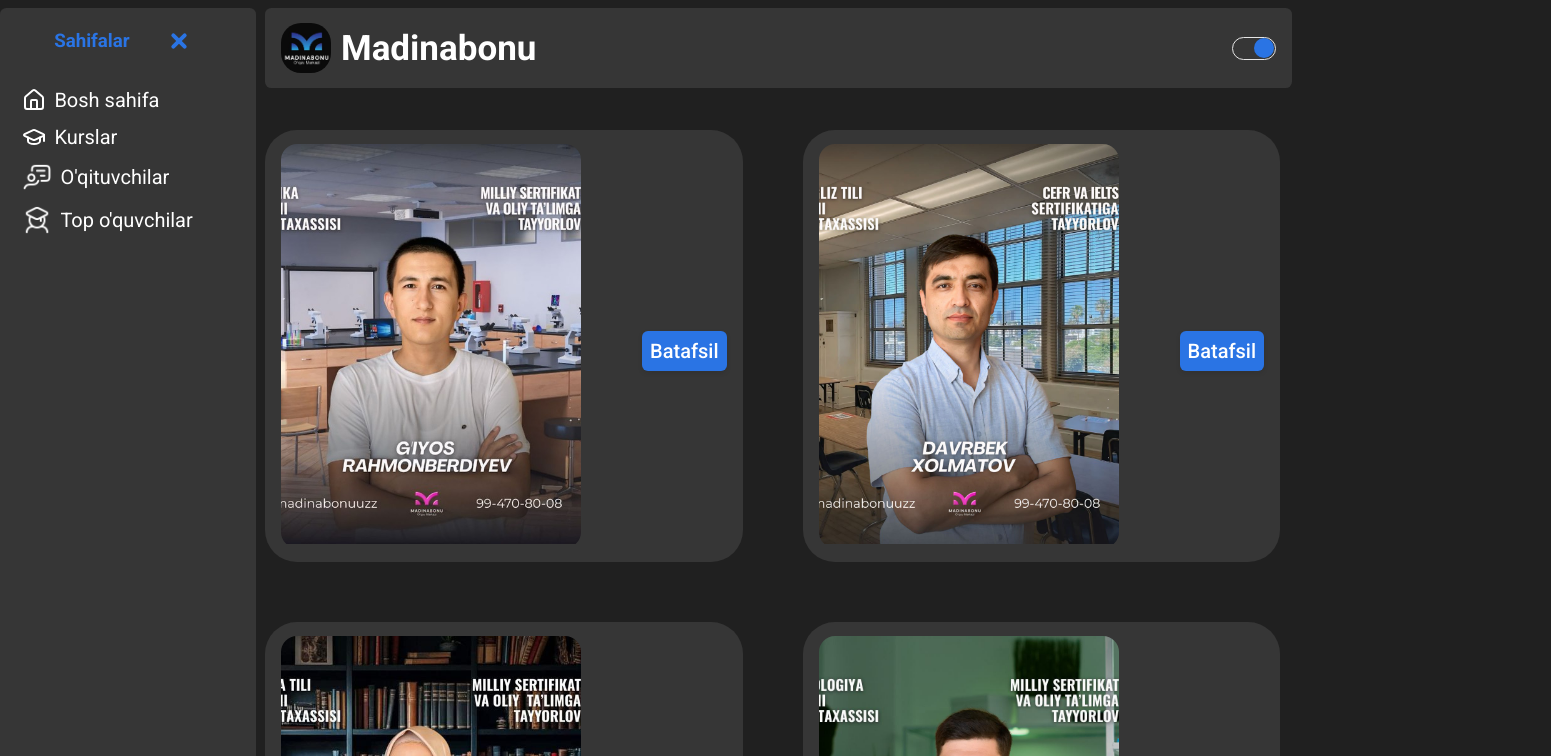
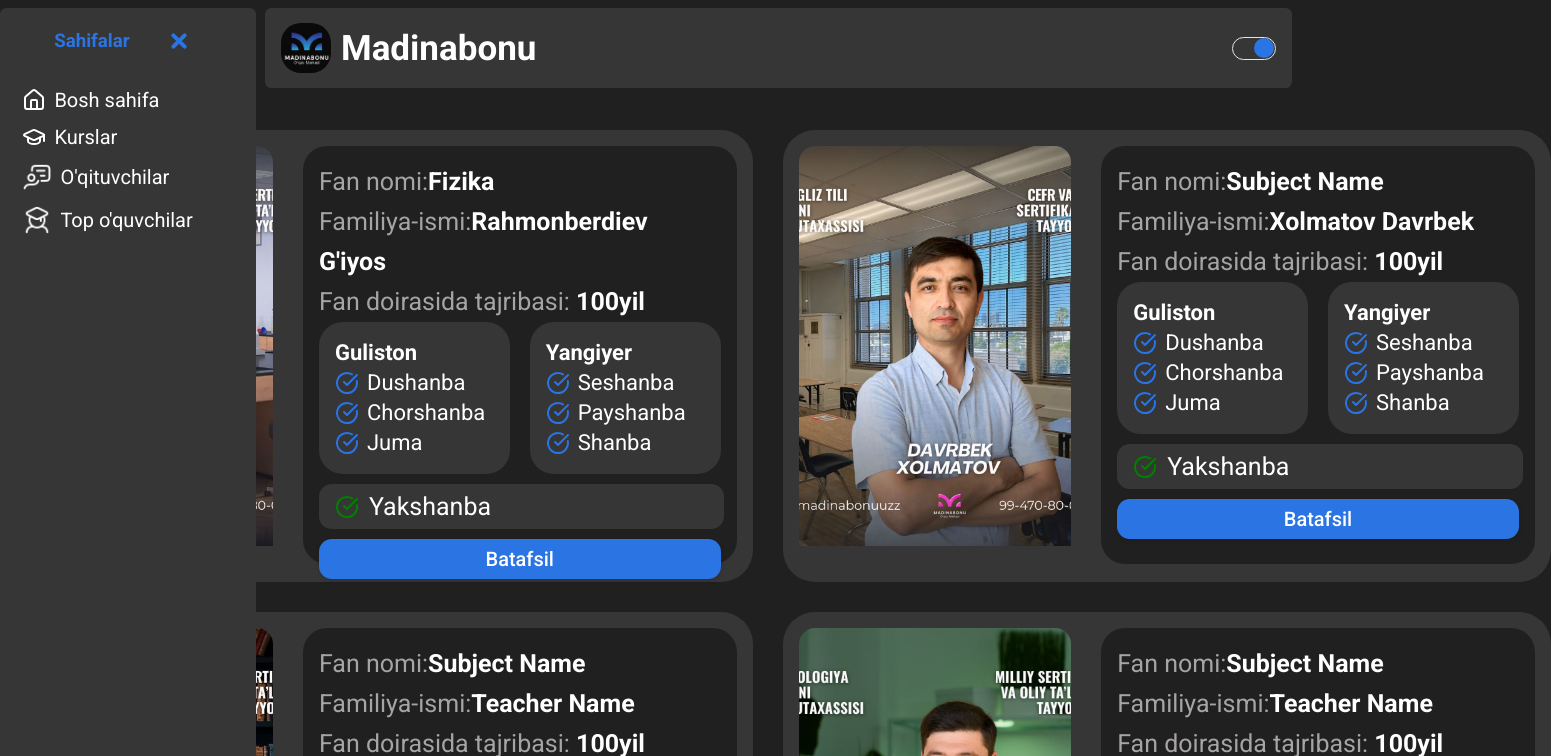
Before and after one commit to MuhammadBek1997/madinabonu-platform, a React (Vite) app: page /teachers in a window 1280 px wide. Shown: the top 756 px of the page, 1551 px wide, since content can reach past the window. Built offline with nearby package versions, Linux system fonts and the light colour scheme.

Commit message:
cardlar stil berildi

```diff
--- a/src/App.css
+++ b/src/App.css
@@ -14,14 +14,16 @@
   --text-cont: #cac7c7bf;
   --toggle-color: #2a74e4;
   --toggle-cont-color:#E5E5E5;
+  --info:rgb(167, 164, 164);
 }
 [data-theme="dark"] {
   --text: #111827;
   --bg-cont: #ffffff;
   --nav-said:#DFDFDF;
   --text-cont: #423e3ebf;
-  --toggle-color:#ca11ca ;
+  --toggle-color:#e966e9 ;
   --toggle-cont-color:#1F1F1F;
+  --info:rgb(99, 95, 95);
 
 }
 
--- a/src/Context.jsx
+++ b/src/Context.jsx
@@ -46,24 +46,24 @@
             img: "/images/fotoTeacher.png",
             name: "Rahmonberdiev G'iyos",
             subject: "Fizika",
-            courses: "Kurs davomiyligi: 12soat",
-            achievements: " Yutuqlar: Hali mavjud emas",
-            GroupPhotos: "Guruh rasmlar: Mavjud emas",
-            WorkExperience: " Ish tajribasi: 100yil",
-            students: "O'quvchilar soni: Fitfilyonta",
+            courses: " 12soat",
+            achievements: "  Hali mavjud emas",
+            GroupPhotos: " Mavjud emas",
+            WorkExperience: "  100yil",
+            students: " Fitfilyonta",
             AboutTeacher: "Dedicated educator committed to student success. Helped [Number] students achieve their goals through innovative teaching methods."
         },
 
         {
             id: 2,
             img: "/images/davrbekU.png",
-            name: "Teacher Name",
+            name: "Xolmatov Davrbek",
             subject: "Subject Name",
-            courses: "Kurs davomiyligi: 12soat",
-            achievements: " Yutuqlar: Hali mavjud emas",
-            GroupPhotos: "Guruh rasmlar: Mavjud emas",
-            WorkExperience: " Ish tajribasi: 100yil",
-            students: "O'quvchilar soni: Fitfilyonta",
+            courses: " 12soat",
+            achievements: "  Hali mavjud emas",
+            GroupPhotos: " Mavjud emas",
+            WorkExperience: "  100yil",
+            students: " Fitfilyonta",
             AboutTeacher: "Dedicated educator committed to student success. Helped [Number] students achieve their goals through innovative teaching methods."
         },
         {
@@ -71,154 +71,167 @@
             img: "/images/foto1.png",
             name: "Teacher Name",
             subject: "Subject Name",
-            courses: "Kurs davomiyligi: 12soat",
-            achievements: " Yutuqlar: Hali mavjud emas",
-            GroupPhotos: "Guruh rasmlar: Mavjud emas",
-            WorkExperience: " Ish tajribasi: 100yil",
-            students: "O'quvchilar soni: Fitfilyonta",
+            courses: " 12soat",
+            achievements: "  Hali mavjud emas",
+            GroupPhotos: " Mavjud emas",
+            WorkExperience: "  100yil",
+            students: " Fitfilyonta",
             AboutTeacher: "Dedicated educator committed to student success. Helped [Number] students achieve their goals through innovative teaching methods."
         },
         {
+            id:4,
             img: "/images/foto2.png",
             name: "Teacher Name",
             subject: "Subject Name",
-            courses: "Kurs davomiyligi: 12soat",
-            achievements: " Yutuqlar: Hali mavjud emas",
-            GroupPhotos: "Guruh rasmlar: Mavjud emas",
-            WorkExperience: " Ish tajribasi: 100yil",
-            students: "O'quvchilar soni: Fitfilyonta",
+            courses: " 12soat",
+            achievements: "  Hali mavjud emas",
+            GroupPhotos: " Mavjud emas",
+            WorkExperience: "  100yil",
+            students: " Fitfilyonta",
             AboutTeacher: "Dedicated educator committed to student success. Helped [Number] students achieve their goals through innovative teaching methods."
         },
         {
+            id:5,
             img: "/images/foto3.png",
             name: "Teacher Name",
             subject: "Subject Name",
-            courses: "Kurs davomiyligi: 12soat",
-            achievements: " Yutuqlar: Hali mavjud emas",
-            GroupPhotos: "Guruh rasmlar: Mavjud emas",
-            WorkExperience: " Ish tajribasi: 100yil",
-            students: "O'quvchilar soni: Fitfilyonta",
+            courses: " 12soat",
+            achievements: "  Hali mavjud emas",
+            GroupPhotos: " Mavjud emas",
+            WorkExperience: "  100yil",
+            students: " Fitfilyonta",
             AboutTeacher: "Dedicated educator committed to student success. Helped [Number] students achieve their goals through innovative teaching methods."
         },
         {
+            id:6,
             img: "/images/foto4.png",
             name: "Teacher Name",
             subject: "Subject Name",
-            courses: "Kurs davomiyligi: 12soat",
-            achievements: " Yutuqlar: Hali mavjud emas",
-            GroupPhotos: "Guruh rasmlar: Mavjud emas",
-            WorkExperience: " Ish tajribasi: 100yil",
-            students: "O'quvchilar soni: Fitfilyonta",
+            courses: " 12soat",
+            achievements: "  Hali mavjud emas",
+            GroupPhotos: " Mavjud emas",
+            WorkExperience: "  100yil",
+            students: " Fitfilyonta",
             AboutTeacher: "Dedicated educator committed to student success. Helped [Number] students achieve their goals through innovative teaching methods."
         },
         {
+            id:7,
             img: "/images/foto5.png",
             name: "Teacher Name",
             subject: "Subject Name",
-            courses: "Kurs davomiyligi: 12soat",
-            achievements: " Yutuqlar: Hali mavjud emas",
-            GroupPhotos: "Guruh rasmlar: Mavjud emas",
-            WorkExperience: " Ish tajribasi: 100yil",
-            students: "O'quvchilar soni: Fitfilyonta",
+            courses: " 12soat",
+            achievements: "  Hali mavjud emas",
+            GroupPhotos: " Mavjud emas",
+            WorkExperience: "  100yil",
+            students: " Fitfilyonta",
             AboutTeacher: "Dedicated educator committed to student success. Helped [Number] students achieve their goals through innovative teaching methods."
         },
         {
+            id:8,
             img: "/images/rohila.png",
             name: "Teacher Name",
             subject: "Subject Name",
-            courses: "Kurs davomiyligi: 12soat",
-            achievements: " Yutuqlar: Hali mavjud emas",
-            GroupPhotos: "Guruh rasmlar: Mavjud emas",
-            WorkExperience: " Ish tajribasi: 100yil",
-            students: "O'quvchilar soni: Fitfilyonta",
+            courses: " 12soat",
+            achievements: "  Hali mavjud emas",
+            GroupPhotos: " Mavjud emas",
+            WorkExperience: "  100yil",
+            students: " Fitfilyonta",
             AboutTeacher: "Dedicated educator committed to student success. Helped [Number] students achieve their goals through innovative teaching methods."
         },
         {
+            id:9,
             img: "/images/otabek.png",
             name: "Teacher Name",
             subject: "Subject Name",
-            courses: "Kurs davomiyligi: 12soat",
-            achievements: " Yutuqlar: Hali mavjud emas",
-            GroupPhotos: "Guruh rasmlar: Mavjud emas",
-            WorkExperience: " Ish tajribasi: 100yil",
-            students: "O'quvchilar soni: Fitfilyonta",
+            courses: " 12soat",
+            achievements: "  Hali mavjud emas",
+            GroupPhotos: " Mavjud emas",
+            WorkExperience: "  100yil",
+            students: " Fitfilyonta",
             AboutTeacher: "Dedicated educator committed to student success. Helped [Number] students achieve their goals through innovative teaching methods."
         },
         {
+            id:10,
             img: "/images/kimyo.png",
             name: "Teacher Name",
             subject: "Subject Name",
-            courses: "Kurs davomiyligi: 12soat",
-            achievements: " Yutuqlar: Hali mavjud emas",
-            GroupPhotos: "Guruh rasmlar: Mavjud emas",
-            WorkExperience: " Ish tajribasi: 100yil",
-            students: "O'quvchilar soni: Fitfilyonta",
+            courses: " 12soat",
+            achievements: "  Hali mavjud emas",
+            GroupPhotos: " Mavjud emas",
+            WorkExperience: "  100yil",
+            students: " Fitfilyonta",
             AboutTeacher: "Dedicated educator committed to student success. Helped [Number] students achieve their goals through innovative teaching methods."
         },
         {
+            id:11,
             img: "/images/huquq.png",
             name: "Teacher Name",
             subject: "Subject Name",
-            courses: "Kurs davomiyligi: 12soat",
-            achievements: " Yutuqlar: Hali mavjud emas",
-            GroupPhotos: "Guruh rasmlar: Mavjud emas",
-            WorkExperience: " Ish tajribasi: 100yil",
-            students: "O'quvchilar soni: Fitfilyonta",
+            courses: " 12soat",
+            achievements: "  Hali mavjud emas",
+            GroupPhotos: " Mavjud emas",
+            WorkExperience: "  100yil",
+            students: " Fitfilyonta",
             AboutTeacher: "Dedicated educator committed to student success. Helped [Number] students achieve their goals through innovative teaching methods."
         },
         {
+            id:12,
             img: "/images/husniddin.png",
             name: "Teacher Name",
             subject: "Subject Name",
-            courses: "Kurs davomiyligi: 12soat",
-            achievements: " Yutuqlar: Hali mavjud emas",
-            GroupPhotos: "Guruh rasmlar: Mavjud emas",
-            WorkExperience: " Ish tajribasi: 100yil",
-            students: "O'quvchilar soni: Fitfilyonta",
+            courses: " 12soat",
+            achievements: "  Hali mavjud emas",
+            GroupPhotos: " Mavjud emas",
+            WorkExperience: "  100yil",
+            students: " Fitfilyonta",
             AboutTeacher: "Dedicated educator committed to student success. Helped [Number] students achieve their goals through innovative teaching methods."
         },
         {
+            id:13,
             img: "/images/sardoraka.png",
             name: "Teacher Name",
             subject: "Subject Name",
-            courses: "Kurs davomiyligi: 12soat",
-            achievements: " Yutuqlar: Hali mavjud emas",
-            GroupPhotos: "Guruh rasmlar: Mavjud emas",
-            WorkExperience: " Ish tajribasi: 100yil",
-            students: "O'quvchilar soni: Fitfilyonta",
+            courses: " 12soat",
+            achievements: "  Hali mavjud emas",
+            GroupPhotos: " Mavjud emas",
+            WorkExperience: "  100yil",
+            students: " Fitfilyonta",
             AboutTeacher: "Dedicated educator committed to student success. Helped [Number] students achieve their goals through innovative teaching methods."
         },
         {
+            id:14,
             img: "/images/matematika.png",
             name: "Teacher Name",
             subject: "Subject Name",
-            courses: "Kurs davomiyligi: 12soat",
-            achievements: " Yutuqlar: Hali mavjud emas",
-            GroupPhotos: "Guruh rasmlar: Mavjud emas",
-            WorkExperience: " Ish tajribasi: 100yil",
-            students: "O'quvchilar soni: Fitfilyonta",
+            courses: " 12soat",
+            achievements: "  Hali mavjud emas",
+            GroupPhotos: " Mavjud emas",
+            WorkExperience: "  100yil",
+            students: " Fitfilyonta",
             AboutTeacher: "Dedicated educator committed to student success. Helped [Number] students achieve their goals through innovative teaching methods."
         },
         {
+            id:15,
             img: "/images/zuxraopa.png",
             name: "Teacher Name",
             subject: "Subject Name",
-            courses: "Kurs davomiyligi: 12soat",
-            achievements: " Yutuqlar: Hali mavjud emas",
-            GroupPhotos: "Guruh rasmlar: Mavjud emas",
-            WorkExperience: " Ish tajribasi: 100yil",
-            students: "O'quvchilar soni: Fitfilyonta",
+            courses: " 12soat",
+            achievements: "  Hali mavjud emas",
+            GroupPhotos: " Mavjud emas",
+            WorkExperience: "  100yil",
+            students: " Fitfilyonta",
             AboutTeacher: "Dedicated educator committed to student success. Helped [Number] students achieve their goals through innovative teaching methods."
         },
         {
+            id:16,
             img: "/images/biologiya.png",
             name: "Teacher Name",
             subject: "Subject Name",
-            courses: "Kurs davomiyligi: 12soat",
-            achievements: " Yutuqlar: Hali mavjud emas",
-            GroupPhotos: "Guruh rasmlar: Mavjud emas",
-            WorkExperience: " Ish tajribasi: 100yil",
-            students: "O'quvchilar soni: Fitfilyonta",
+            courses: " 12soat",
+            achievements: "  Hali mavjud emas",
+            GroupPhotos: " Mavjud emas",
+            WorkExperience: "  100yil",
+            students: " Fitfilyonta",
             AboutTeacher: "Dedicated educator committed to student success. Helped [Number] students achieve their goals through innovative teaching methods."
         }
 
--- a/src/components/TeachersCard.jsx
+++ b/src/components/TeachersCard.jsx
@@ -1,10 +1,11 @@
-import  { useState } from 'react'
+import { useState } from 'react'
 // import { ChevronDown, ChevronLeft, ChevronRight, ChevronUp } from 'lucide-react'
 import { Link } from 'react-router-dom'
 import { useGlobalContext } from '../Context'
+import { CheckCircle } from 'lucide-react'
 
 
-const TeachersCard = ({ name, subject, img, courses,achievements, GroupPhotos, WorkExperience, students, AboutTeacher,id }) => {
+const TeachersCard = ({ name, subject, img, courses, achievements, GroupPhotos, WorkExperience, students, AboutTeacher, id }) => {
 
     // let{ setsToggle,sToggle } = useGlobalContext()
 
@@ -14,15 +15,34 @@
         <div>
 
             <div className="card">
-                    <div className='picture-cont'>
+                <div className='picture-cont'>
                     <img className='pictures' src={img} alt={name} />
+                </div>
+                <div className="short-info">
+                    <div className="infos"><span className='inf'>Fan nomi:</span>{subject}</div>
+                    <div className="infos"><span className='inf'> Familiya-ismi:</span>{name}</div>
+                    <div className="infos"><span className='inf'>Fan doirasida tajribasi:</span>{WorkExperience}</div>
+                    <div className="lesson-days">
+                        <div className="filial">
+                            <h4>Guliston</h4>
+                            <div className="days"><CheckCircle style={{color:"var(--toggle-color)"}} />Dushanba</div>
+                            <div className="days"><CheckCircle style={{color:"var(--toggle-color)"}}/>Chorshanba</div>
+                            <div className="days"><CheckCircle style={{color:"var(--toggle-color)"}} />Juma</div>
+                        </div>
+                        <div className="filial">
+                           <h4>Yangiyer</h4>
+                            <div className="days"><CheckCircle style={{color:"var(--toggle-color)"}}/>Seshanba</div>
+                            <div className="days"><CheckCircle style={{color:"var(--toggle-color)"}}/>Payshanba</div>
+                            <div className="days"><CheckCircle style={{color:"var(--toggle-color)"}} />Shanba</div>
+                        </div>
                     </div>
-                   <div className="teacher-info">
-
-                  <Link to={`/teachersSingle/${id}`}><button className='dataToggle'>Batafsil</button> </Link>
-                    </div>
+                        <div className="extra" >
+                            <CheckCircle style={{color:"green"}}/>Yakshanba
+                        </div>
+                    <Link to={`/teachersSingle/${id}`}><button className='dataToggle'>Batafsil</button> </Link>
+                </div>
             </div>
-         </div>
+        </div>
 
     )
 }
--- a/src/styles/Teachers.css
+++ b/src/styles/Teachers.css
@@ -3,22 +3,102 @@
      grid-template-columns: repeat(2, 1fr);
      justify-content: center;
      align-items: center;
-     gap: 60px;
+     gap: 30px;
      margin-top: 50px;
-
- }
- .card {
-    position: relative;
-    height: 400px;
- padding: 1rem;
-    display: flex;
-    align-items: center;
-    justify-content: space-between;
-    background-color: var(--nav-said);
-    border-radius: 2rem;
+     margin-right: 10px;
 
  }
 
+ .card {
+     position: relative;
+     height: 420px;
+     padding: 1rem;
+     display: flex;
+     align-items: start;
+     justify-content: start;
+     gap: 30px;
+     background-color: var(--nav-said);
+     border-radius: 2rem;
+     font-size: 25px;
+
+ }
+.lesson-days{
+    display: flex;
+    justify-content: space-between;
+}
+
+ .infos{
+    line-height: 40px;
+    font-weight: bolder;
+ }
+
+ .inf{
+    color: var(--info);
+    font-size: 25px;
+    font-weight: normal;
+
+ }
+
+ .full-info{
+    width: 100%;
+    display: flex;
+}
+.short-info{
+    width: 60%;
+    height: 92%;
+   background: var(--bg-cont);
+   border-radius: 1.5rem;
+   padding: 1rem;
+   display: inline;
+}
+.extra{
+    width: 95%;
+    display: flex;
+    align-items: center;
+    justify-content: start;
+    gap: 10px;
+    border-radius: 0.8rem;
+    margin-top: 10px;
+    padding: 0.5rem;
+    background-color: var(--nav-said);
+    padding-left: 1rem;
+
+}
+.filial{
+    top: 0;
+    font-size: 22px;
+    line-height: 30px;
+    flex: 1;
+    height: fit-content;
+    background-color: var(--nav-said);
+    padding: 1rem;
+    border-radius: 1.5rem;
+}
+.days{
+    display: flex;
+    align-items: center;
+    justify-content: start;
+    gap: 8px;
+}
+.lesson-days{
+    width: 100%;
+    display: flex;
+    align-items: center;
+    justify-content: start;
+    gap: 20px;
+}
+
+.full-info-cont1{
+   width: 100%;
+   border: 1px solid yellow;
+   flex: 1;
+
+}
+.full-info-cont2{
+    width: 100%;
+    border: 1px solid red;
+    flex: 1;
+ }
 
  .dataToggle:hover {
      transform: translateY(-2px) scale(1.03);
@@ -27,6 +107,7 @@
          0 0 10px rgba(142, 45, 226, 0.5);
      filter: brightness(1.1);
  }
+
  .card .face.front {
      color: var(--card-text);
      background: var(--nav-said);
@@ -38,7 +119,7 @@
      font-size: 20px;
      font-weight: 500;
      border: none;
-     border-radius: 6px;
+     border-radius: 0.8rem;
      color: white;
      cursor: pointer;
      margin-top: 10px;
@@ -48,11 +129,13 @@
  }
 
 
-.picture-cont{
+ .picture-cont {
      width: 300px;
+     height: 100%;
      overflow: hidden;
      border-radius: 1rem;
  }
+
  .pictures {
      width: 400px;
      margin-left: -20%;
@@ -66,15 +149,17 @@
  @media (max-width:850px) {
      .course-list {
          display: grid;
-         grid-template-columns: repeat(2, auto);
-         justify-content: center;
+         grid-template-columns: repeat(1, 1fr);
+         justify-content: start;
          align-items: center;
+       margin-top: 100px;
+         /* gap: 20px; */
 
      }
 
      .card {
          position: relative;
-         width: 390px;
+         width: 100%;
          height: 400px;
          transform-style: preserve-3d;
          border-radius: 15px;
@@ -84,14 +169,14 @@
 
      .pictures {
          width: 330px;
-         height: 260px;
+       height: 100%;
          border-top-left-radius: 0.4rem;
          border-top-right-radius: 0.4rem;
 
      }
 
      section {
-         padding-left: 10rem !important;
+         padding-left: 6rem !important;
      }
 
  }
@@ -99,21 +184,14 @@
  @media (max-width:500px) {
      .course-list {
          display: grid;
-         grid-template-columns: repeat(1, auto);
+         grid-template-columns: repeat(1, 1fr);
          justify-content: center;
          align-items: center;
          gap: 50px;
-
-     }
+         padding: 0,2rem;
+         overflow-x: hidden;
 
 
-
-     .card {
-         position: relative;
-         width: 500px;
-         height: 400px;
-         transform-style: preserve-3d;
-         border-radius: 15px;
      }
 
 
@@ -125,20 +203,18 @@
 
      }
 
-     .card .face.front .teacher-info {
-         position: absolute;
-         bottom: 0;
-         text-align: start;
-     }
-
-     .course-list {
-         width: 100%;
-
-     }
-
      section {
          padding-left: 0 !important;
      }
 
+     .short-info{
+        width: 400px;
+       background: var(--bg-cont);
+       border-radius: 1.5rem;
+       padding: 1rem;
+       display: none;
+    }
+
+
 
  }
```
Also changed, not shown: src/components/SingleTeachers.jsx (+11 -1 lines), src/styles/Navbar.css (+2 -7 lines). Lines whose indentation alone changed are shown as unchanged.
